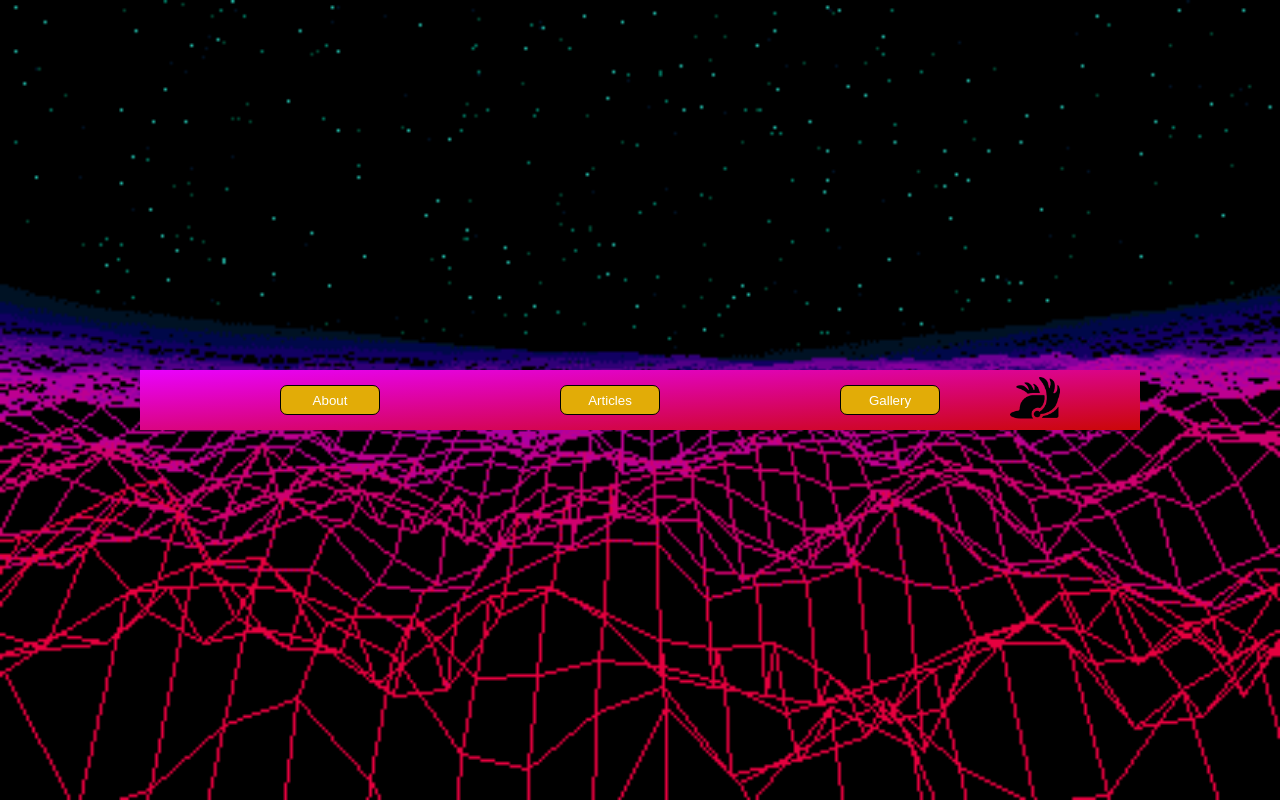
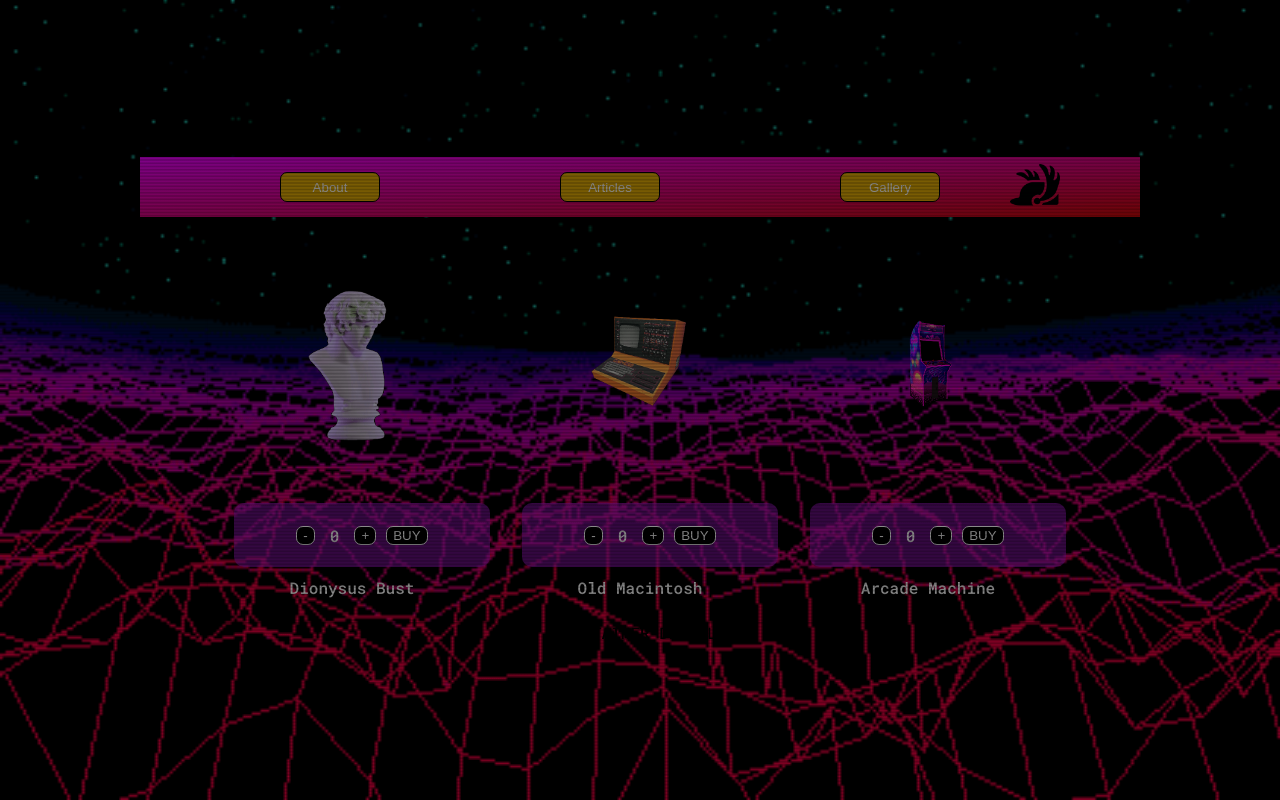
Before and after one commit to Eskaicito/project-dionysus, a React (Create React App) app: page /products in a window 1280 px wide. Built offline with nearby package versions, Linux system fonts and the light colour scheme; a web font is replaced by a local one.

Commit message:
productsmock created and new products route

```diff
--- a/src/App.js
+++ b/src/App.js
@@ -2,7 +2,7 @@ import './App.css';
 import NavBar from './components/NavBar/NavBar';
 import { BrowserRouter, Routes, Route } from "react-router-dom";
 import Home from './pages/Home';
-
+import Products from './pages/Products';
 function App() {
   return (
     <div className="App">
@@ -10,6 +10,7 @@ function App() {
       <BrowserRouter>
         <Routes>
           <Route exact path='/' element={<Home />} />
+          <Route exact path= '/products' element={<Products />} />
         </Routes>
       </BrowserRouter>
     </div>
--- a/src/components/ItemsListContainer/ItemsListContainer.js
+++ b/src/components/ItemsListContainer/ItemsListContainer.js
@@ -3,29 +3,10 @@ import ItemsList from '../Itemslist/ItemsList'
 import '@mui/material';
 import { Container } from "@mui/system";
 import { useState, useEffect } from 'react';
+import products from '../../utils/ProductsMock';
 
 const ItemsListContainer = () =>{
     const [productos, setProductos] = useState([])
-    const products = [
-        {
-            image: "statue.gif",
-            desc: "Dionysus Bust",
-            id: "1",
-            stock: "6",
-        },
-        {
-            image: "mac.gif",
-            desc: "Old Macintosh",
-            id: "2",
-            stock: "8",
-        },
-        {
-            image: "arcade.gif",
-            desc: "Arcade Machine",
-            id: "3",
-            stock: "4",
-        },
-    ];
     const getProductos = () => {
         return new Promise((resolve, reject) => {
             setTimeout(() => {
--- a/src/pages/Home.js
+++ b/src/pages/Home.js
@@ -1,13 +1,9 @@
 import Scanlines from '../components/Scanlines/Scanlines';
-import ItemsListContainer from '../components/ItemsListContainer/ItemsListContainer';
-import ItemsDetailContainer from '../components/ItemsDetailContainer/ItemsDetailContainer';
-
 const Home = () => {
     return (
         <>
-            <Scanlines />
-            <ItemsListContainer />
-            <ItemsDetailContainer />
+        <h1>Home</h1>
+        <Scanlines />
         </>
     )
 }
--- /dev/null
+++ b/src/pages/Products.js
@@ -0,0 +1,14 @@
+import Scanlines from '../components/Scanlines/Scanlines';
+import ItemsListContainer from '../components/ItemsListContainer/ItemsListContainer';
+import ItemsDetailContainer from '../components/ItemsDetailContainer/ItemsDetailContainer';
+const Products = () => {
+    return (
+
+        <>
+            <Scanlines />
+            <ItemsListContainer />
+            <ItemsDetailContainer />
+        </>
+    )
+}
+export default Products;
--- /dev/null
+++ b/src/utils/ProductsMock.js
@@ -0,0 +1,22 @@
+const products = [
+    {
+        image: "statue.gif",
+        desc: "Dionysus Bust",
+        id: "1",
+        stock: "6",
+    },
+    {
+        image: "mac.gif",
+        desc: "Old Macintosh",
+        id: "2",
+        stock: "8",
+    },
+    {
+        image: "arcade.gif",
+        desc: "Arcade Machine",
+        id: "3",
+        stock: "4",
+    },
+];
+
+export default products;
```
